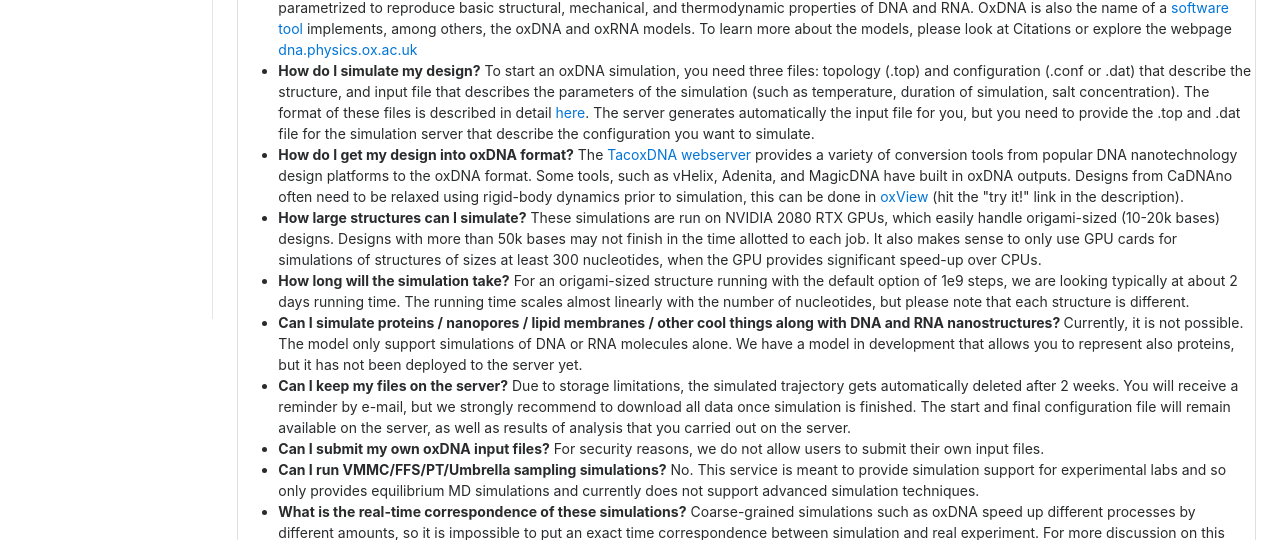
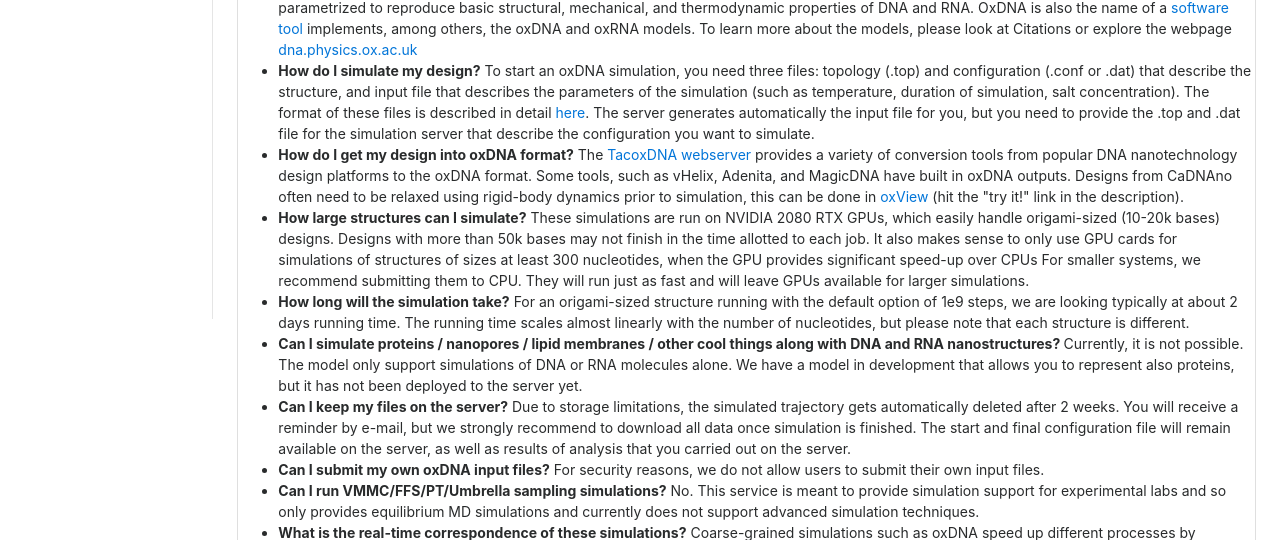
Before and after one commit to sulcgroup/oxdna-web, a Flask app: page / in a window 1280 px wide. Shown: the part 481-1021 px from the top of the page. Run offline with Flask 2, Linux system fonts and the light colour scheme; some libraries are stand-ins or nearby versions.

```diff
--- a/templates/landing.html
+++ b/templates/landing.html
@@ -126,7 +126,7 @@
                              <li>  <b>How large structures can I simulate?</b>
                             These simulations are run on NVIDIA 2080 RTX GPUs, which easily handle origami-sized (10-20k bases) designs.
                             Designs with more than 50k bases may not finish in the time allotted to each job. It also makes sense to only use GPU cards for simulations of structures of sizes at least 300 nucleotides,
-                            when the GPU provides significant speed-up over CPUs.<br>
+                            when the GPU provides significant speed-up over CPUs For smaller systems, we recommend submitting them to CPU. They will run just as fast and will leave GPUs available for larger simulations.<br>
                             <li>  <b>How long will the simulation take?</b>
                                 For an origami-sized structure running with the default option of 1e9 steps, we are looking typically at about 2 days running time. The running time scales almost
                                 linearly with the number of nucleotides, but please note that each structure is different.
```
